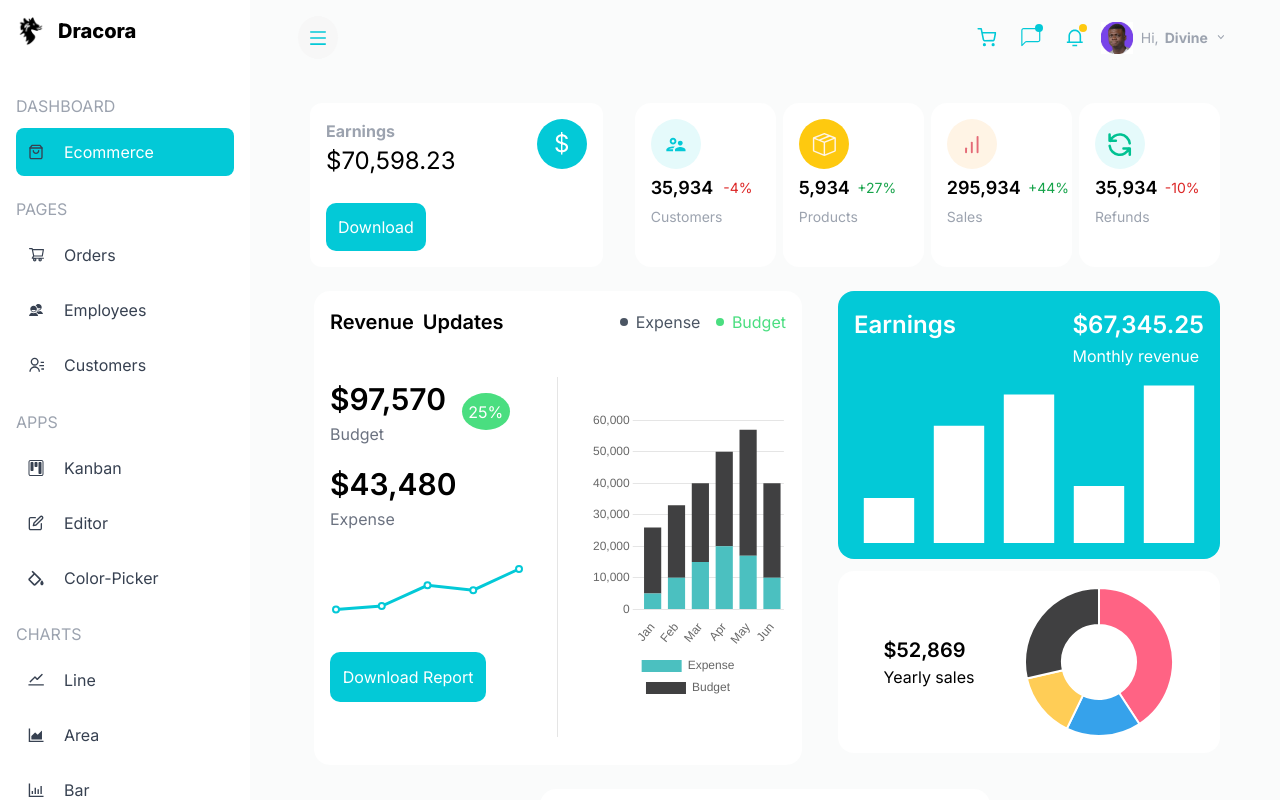
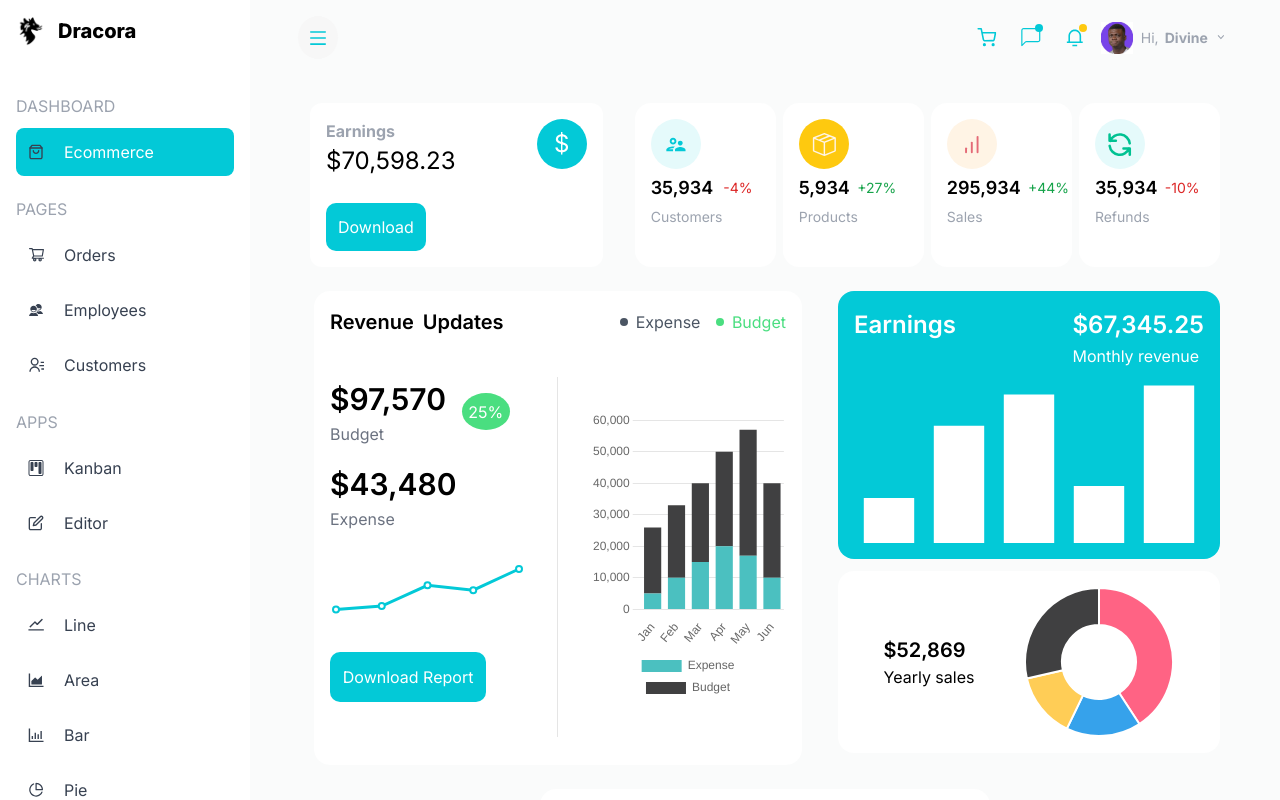
Before and after one commit to Heisdalu/Dracora, a Next.js app: page / in a window 1280 px wide. Shown: the top 800 px of the page. Built offline with nearby package versions, Linux system fonts and the light colour scheme.

Commit message:
remove color picker

```diff
--- a/src/components/Modal/NavigateModal/NavigateIcon.tsx
+++ b/src/components/Modal/NavigateModal/NavigateIcon.tsx
@@ -166,22 +166,7 @@ export const EditorIcon: FC<Props> = ({ color }) => {
     </svg>
   );
 };
-export const ColorPickerIcon: FC<Props> = ({ color }) => {
-  return (
-    <svg
-      xmlns="http://www.w3.org/2000/svg"
-      width="16"
-      height="16"
-      viewBox="0 0 13 13"
-      fill="none"
-    >
-      <path
-        d="M11.3333 8.33201C11.272 8.37534 10 9.72068 10 10.6653C10 11.6613 10.6327 12.2973 11.3333 12.332C11.9373 12.3613 12.6667 11.738 12.6667 10.6653C12.6667 9.66534 11.3947 8.37534 11.3333 8.33201ZM0.276001 7.66534C0.276001 8.02134 0.414668 8.35601 0.666668 8.60801L4.39067 12.332C4.64267 12.584 4.97733 12.7227 5.33333 12.7227C5.68933 12.7227 6.024 12.584 6.276 12.332L10.9427 7.66534L10.4713 7.19401L5.33333 2.05601L3.80467 0.527344L2.862 1.47001L4.39067 2.99868L0.666668 6.72268C0.414668 6.97468 0.276001 7.30934 0.276001 7.66534ZM5.33333 3.94134L9.05734 7.66534L5.33333 11.3893H5.334L5.33333 12.056V11.3893L1.60933 7.66534L5.33333 3.94134Z"
-        fill="#374151"
-      />
-    </svg>
-  );
-};
+
 export const LineIcon: FC<Props> = ({ color }) => {
   return (
     <svg
--- a/src/constants/Modal.tsx
+++ b/src/constants/Modal.tsx
@@ -5,7 +5,6 @@ import {
   EmployeeIcon,
   KanbanIcon,
   EditorIcon,
-  ColorPickerIcon,
   LineIcon,
   AreaIcon,
   BarIcon,
@@ -25,7 +24,6 @@ export const pages = [
 export const apps = [
   { icon: <KanbanIcon />, name: "kanban" },
   { icon: <EditorIcon />, name: "editor" },
-  { icon: <ColorPickerIcon />, name: "color-Picker" },
 ];
 
 export const charts = [
```
